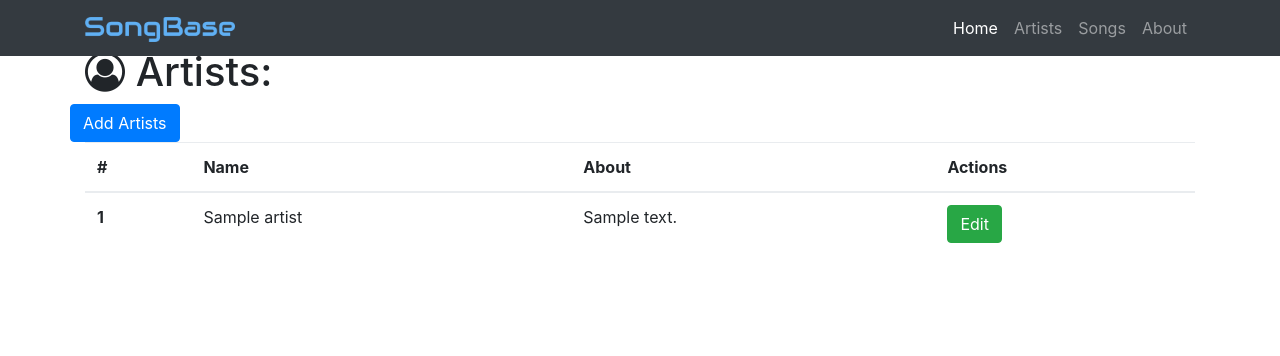
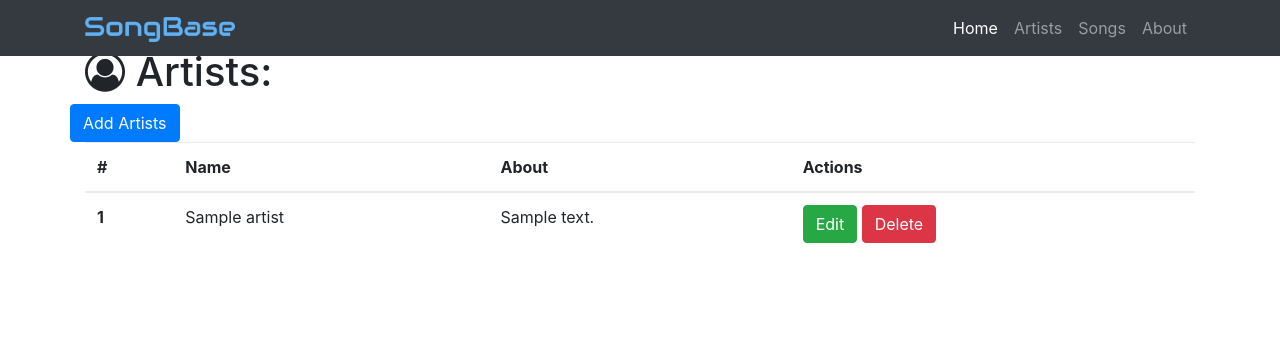
Before and after one commit to harrywang/songbase, a Flask app: page /artists in a window 1280 px wide. Shown: the top 356 px of the page. Run offline with Flask 2, Linux system fonts and the light colour scheme; tables that the repository leaves empty hold one stand-in row (values such as "Sample post"); some libraries are stand-ins or nearby versions.

Commit message:
add author delete

```diff
--- a/songbase.py
+++ b/songbase.py
@@ -17,7 +17,7 @@ class Artist(db.Model):
     id = db.Column(db.Integer, primary_key=True)
     name = db.Column(db.String(64))
     about = db.Column(db.Text)
-    songs = db.relationship('Song', backref='artist')
+    songs = db.relationship('Song', backref='artist', cascade="delete")
 
 
 class Song(db.Model):
@@ -68,6 +68,19 @@ def edit_artist(id):
         artist.name = request.form['name']
         artist.about = request.form['about']
         # update the database
+        db.session.commit()
+        return redirect(url_for('show_all_artists'))
+
+
+@app.route('/artist/delete/<int:id>', methods=['GET', 'POST'])
+def delete_artist(id):
+    artist = Artist.query.filter_by(id=id).first()
+    if request.method == 'GET':
+        return render_template('artist-delete.html', artist=artist)
+    if request.method == 'POST':
+        # delete the artist by id
+        # all related songs are deleted as well
+        db.session.delete(artist)
         db.session.commit()
         return redirect(url_for('show_all_artists'))
 
--- a/templates/artist-all.html
+++ b/templates/artist-all.html
@@ -25,7 +25,8 @@
               <td>{{artist.name}}</td>
               <td>{{artist.about}}</td>
               <td>
-                <a href="/artist/edit/{{artist.id}}" class="btn btn-success" role="button" aria-disabled="true">Edit</a>
+                <a href="/artist/edit/{{artist.id}}" class="btn btn-success" role="button">Edit</a>
+                <a href="/artist/delete/{{artist.id}}" class="btn btn-danger" role="button">Delete</a>
               </td>
           </tr>
           {% endfor%}
--- a/templates/song-all.html
+++ b/templates/song-all.html
@@ -44,7 +44,7 @@
                       </button>
                     </div>
                     <div class="modal-body">
-                      {{song.lyrics}}
+                      <pre>{{song.lyrics}}</pre>
                     </div>
                     <div class="modal-footer">
                       <button type="button" class="btn btn-secondary" data-dismiss="modal">Close</button>
```
Also changed, not shown: templates/artist-delete.html (added, +34 -0 lines).
